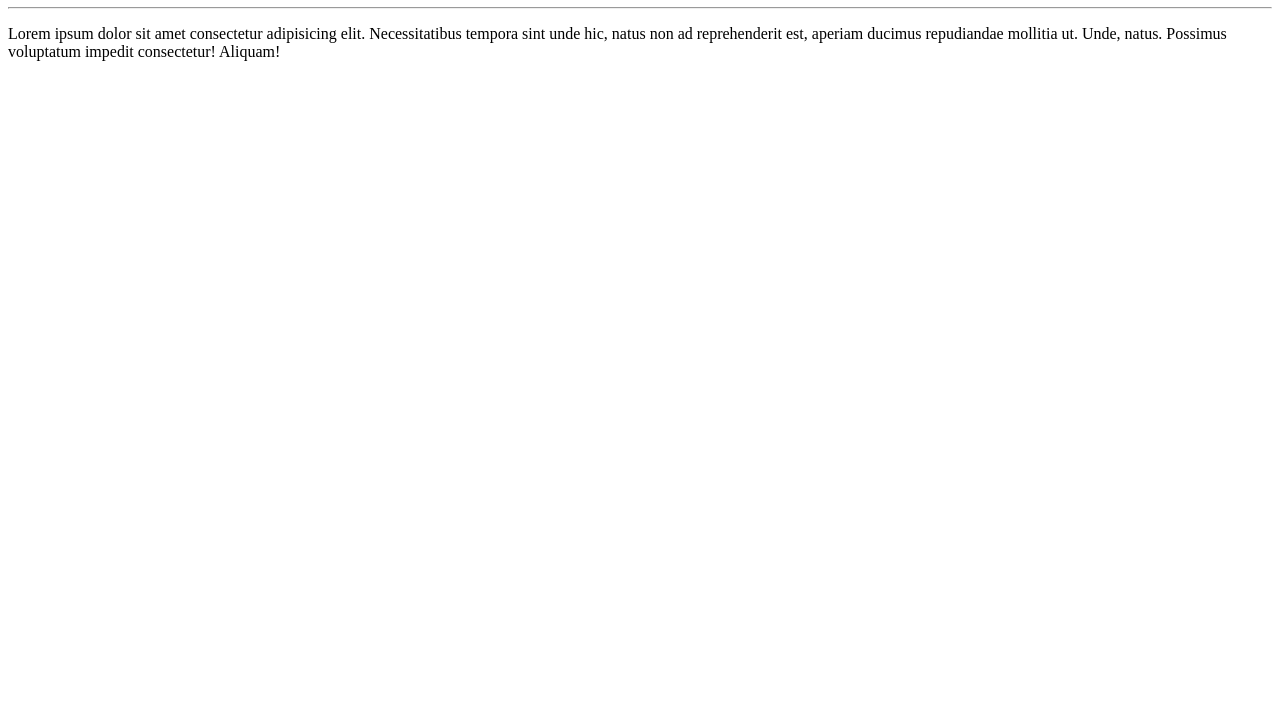
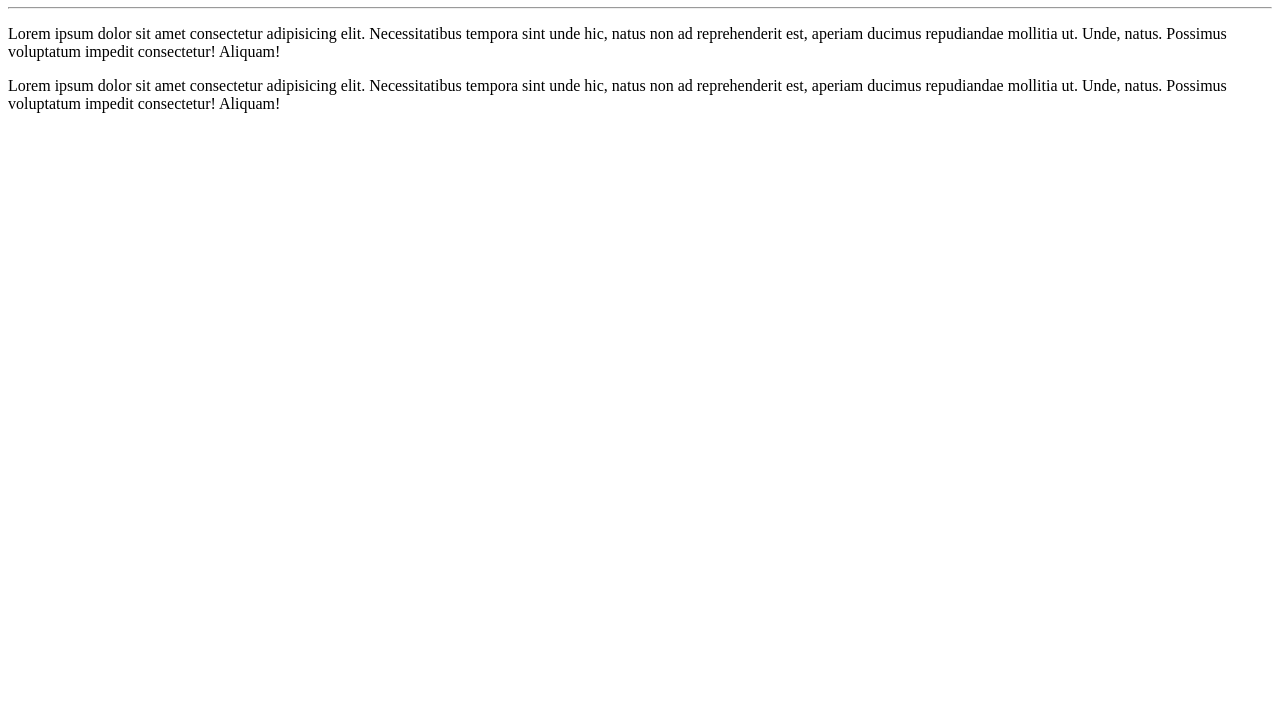
Before and after one commit to cavalcante06/Ola-Mundo, a plain HTML site: page site exemplo/index.html in a window 1280 px wide. Shown: the part 73-800 px from the top of the page. Drawn offline with Linux system fonts and the light colour scheme.

Commit message:
adicionei um paragrafo

```diff
--- a/site exemplo/index.html
+++ b/site exemplo/index.html
@@ -15,6 +15,11 @@
     natus non ad reprehenderit est, aperiam ducimus repudiandae mollitia ut.
     Unde, natus. Possimus voluptatum impedit consectetur! Aliquam!</p>
 
+    <p>Lorem ipsum dolor sit amet
+        consectetur adipisicing elit. Necessitatibus tempora sint unde hic,
+        natus non ad reprehenderit est, aperiam ducimus repudiandae mollitia ut.
+        Unde, natus. Possimus voluptatum impedit consectetur! Aliquam!</p>
+
 
 </body>
 </html>
```
